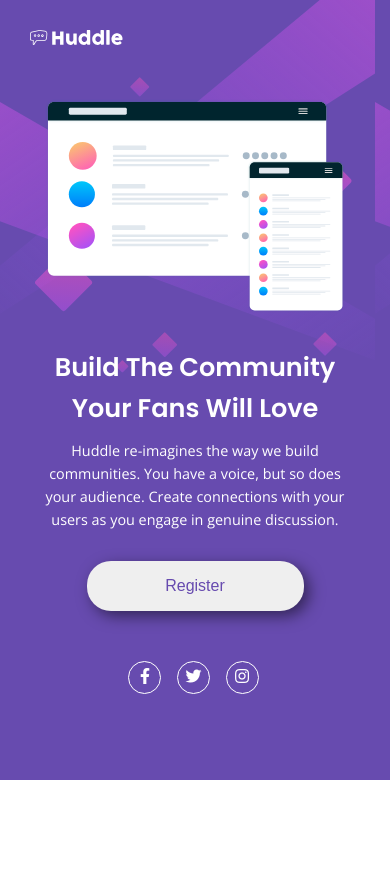
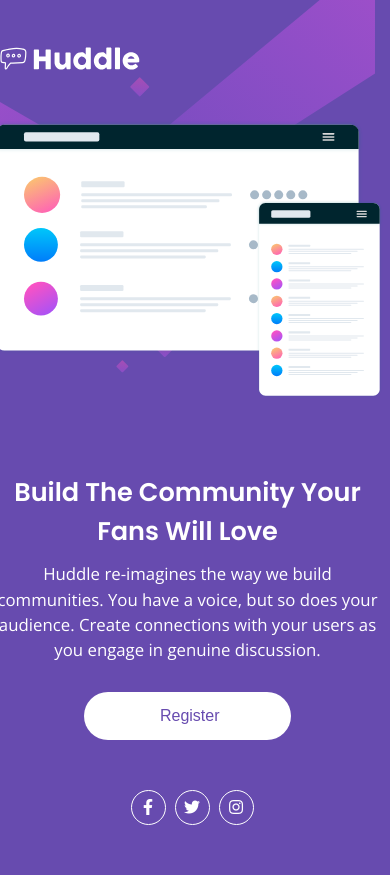
Before and after one commit to fcesar-xicco/quest-html-css-avancado, a plain HTML site: page index.html in a window 390 px wide. Before the commit the page ends 844 px from the top, so only its background shows below. Drawn offline with nearby package versions, Linux system fonts and the light colour scheme.

Commit message:
adicionado README e atualização deixando o código mais limpo no html e no css

```diff
--- a/index.html
+++ b/index.html
@@ -23,41 +23,38 @@
 </head>
 <body>
     <main class="container-principal">
-        <section class="header-logo">
-            <img src="src/images/logo.svg" alt="">
+        <section class="aba-logos">
+            <header class="img-logo">
+                <img src="src/images/logo.svg" alt="logo">
+            </header>
+            <picture class="img-capa">
+                <img src="src/images/illustration-mockups.svg" alt="">
+            </picture>
         </section>
-        <section class="informativos">
-            <div class="imagem-capa">
-                <img src="src/images/illustration-mockups.svg" alt="Capa de ilustração">
-            </div>
-            <div class="info-cadastrar">
-                <h1>Build The Community Your Fans Will Love</h1>
-
-                <p>
+        <section class="aba-informativo">
+            <aside class="informativo">
+                <h1 class="titulo">Build The Community Your Fans Will Love</h1>
+                <p class="descricao">
                     Huddle re-imagines the way we build communities. You have a voice, but so does your audience.
                     Create connections with your users as you engage in genuine discussion.
                 </p>
-
-                <div class="button">
-                    <input type="submit" value="Register">
-                     <div class="footer">
-                </div>
-            </div>
-
-        </section>
-        <footer class="footer">
+                <input class="botao" type="text" value=" Register">
+            </aside>
+            <aside class="aba-social">
                 <div class="social">
-                <a href="">
+                    <a href="#">
                         <i class="fab fa-facebook-f"></i>
                     </a>
-                <a href="">
+                    <a href="#">
                         <i class="fab fa-twitter"></i>
                     </a>
-                <a href="">
+                    <a href="#">
                         <i class="fab fa-instagram"></i>
                     </a>
                 </div>
-        </footer>
+            </aside>
+        </section>
     </main>
+
 </body>
 </html>
--- a/src/css/responsivel.css
+++ b/src/css/responsivel.css
@@ -1,57 +1,52 @@
-@media (max-width: 805px) {
+@media (max-width: 776px) {
+    body{
+        color: var(--cor-fonts);
+        background: var(--color-predominante) url(../images/bg-mobile.svg) no-repeat;
+        height: 100vh;
+        padding: 20px 0;
 
-  .container-principal{
-    background: var(--color-background) url(../images/bg-mobile.svg) repeat-x;
-    margin: auto;
-    height: 780px;
-    display: flex;
-    flex-direction: column;
-    padding: 20px;
+    }
+    .img-logo img{
+        padding: 20px 0;
+        width: 150px;
+        margin-bottom: 20px;
+    }
+    .container-principal{
+        margin: 0px;
+        width: 375px;
+        height: 100vh;
+        flex-direction: column;
+        align-items: center;
 
-  }
-  .header-logo img{
-    width: 100px;
-    margin: 5px;
+    }
+    .aba-logos{
+        width: 100vw;
+        height: 100vh;
+        margin: 0;
+    }
+    .aba-informativo {
+        margin: 0;
+        width: 100vw;
+        height: 100vh;
+        text-align: center;
+        flex-direction: column;
+    }
+    .titulo{
+        margin-top: 10px;
+        font-size: 1.6rem;
+    }
+    .descricao{
+        margin-top: 10px;
+        font-size: 1.05rem;
+        line-height: 1.5;
+    }
+    .social{
+        margin: 50px 0px;
+        display: flex;
+        justify-content: center;
+    }
 
-  }
-  .informativos{
-    margin: 0px auto;
-    display: flex;
-    flex-direction: column;
-    text-align: center;
-    padding: 20px;
 
-  }
-  .informativos .info-cadastrar{
-    margin: 0px;
 
-  }
-  .informativos .imagem-capa img{
-      width: 300px;
-      margin: 20px 0;
-  }
-  .informativos .info-cadastrar h1{
-    font-size: 1.6rem;
-    margin: 10px 0;
-  }
-  .informativos .info-cadastrar p{
-  font-size: 0.9rem;
-  margin: 0;
-  }
-  .informativos .info-cadastrar input{
-    margin: 30px;
-    }
-  .footer{
-    margin: 0;
-    text-align: center;
-  }
-  .info-cadastrar input{
-    width:70%;
-  }
-  .social a i{
-  font-size: 1.0rem;
-  width:33px;
-  height:33px;
-  border:solid 0.1rem var(--cor-fonts);
-  }
+
 }
--- a/src/css/style.css
+++ b/src/css/style.css
@@ -1,73 +1,75 @@
+body{
+    color: var(--cor-fonts);
+    background: var(--color-predominante) url(../images/bg-desktop.svg) no-repeat;
+    height: 100vh;
+    padding: 60px 0;
+}
 .container-principal{
-    margin: auto;
-    font-size: 62.5%;
-    font-family: 'Open Sans', sans-serif;
-    max-width: 1440px;
-    height: 100vh;
-    background: var(--color-background) url(../images/bg-desktop.svg) no-repeat;
-    background-size:85%;
-    line-height: 1.6;
+    display: flex;
+    width: 100vw;
+    gap:60px;
+}
+/*--LOGO/ILLUSTRATION--*/
+.aba-logos{
+    margin-left: 65px;
+}
+.img-logo img{
+    width: 200px;
+    margin-bottom: 60px;
+}
+.img-capa img{
+    width: 100%;
+}
+
+/*--ABA-INFORMATIVO--*/
+.aba-informativo {
+    width: 460px;
+    text-align: left;
+    display: flex;
+    flex-direction: column;
 
 }
-.header-logo img{
-    width: 220px;
-    margin: 40px 50px 0 ;
+.titulo{
+    margin-top: 150px;
+    font-family: 'Poppins', sans-serif;
+    font-size: 2.2rem;
 }
-.attribution { font-size: 11px; text-align: center; }
-.attribution a { color: hsl(228, 45%, 44%); }
-/*---INFORMATIVOS---*/
-.informativos{
-    display: flex;
-    margin: 60px 60px 0;
+.descricao{
+    font-family: 'Open Sans', sans-serif;
+    font-weight: 400;
+    margin-top: 50px;
 }
-.informativos .imagem-capa img{
-    width: 655px;
-}
-.info-cadastrar{
-    color: var(--cor-fonts);
-    margin: 30px 0 0 50px;
-}
-.info-cadastrar h1{
-    font-family: 'Poppins', sans-serif;
-    font-size: 2.6rem;
-}
-.info-cadastrar p{
-    font-size: 1.2rem;
-    margin: 20px 0;
- }
- .info-cadastrar input{
-    width:40%;
-    height:50px;
+input{
+    margin-top: 30px;
+    font-size: 1.0rem;
+    color: var(--color-predominante);
+    text-align: center;
+    padding: 15px 0px;
+    border-radius: 50px;
     border: none;
-    border-radius:1.5rem;
-    box-shadow:5px 5px 15px rgba(0, 0, 0, 0.5) ;
-    font-size: 1rem;
-    font-weight: 400;
-    color:var(--color-background);
     transition: 0.3s;
 }
-.info-cadastrar input:hover{
-   background-color:var(--soft-destacar);
-   color:var(--cor-fonts);
+input:hover{
+    color:var(--cor-fonts) ;
+    background-color: var(--soft-destacar);
 }
-
-/*---SOCIAL---*/
-.footer{
-    text-align: right;
-    margin: 0 150px 0;
+/*--SOCIAL--*/
+.social{
+    display: flex   ;
+    margin-left: 300px;
+    margin-top: 150px;
 }
-.social a i{
+.social i{
     width:35px;
     height:35px;
     text-align: center;
     color:var(--cor-fonts);
-    font-size: 1.4rem;
+    font-size: 1.0rem;
     border:solid 0.1rem var(--cor-fonts);
     border-radius: 50px;
-    padding:0.4rem 0;
-    margin-right: 0.5rem;
+    padding:0.5rem 0;
     transition: 0.3s;
-    margin-left: 5px;
+    margin-left: 9px;
 }
 .social i:hover{
     color:var(--soft-destacar);
--- a/src/css/variables.css
+++ b/src/css/variables.css
@@ -1,5 +1,5 @@
 :root{
-    --color-background: hsl(257, 40%, 49%);
-    --soft-destacar: hsl(300, 69%, 71%);
+    --color-predominante: hsl(257, 40%, 49%);
+    --soft-destacar: hsl(300, 84%, 67%);
     --cor-fonts:#ffffff;
 }
```
Also changed, not shown: 1 other file. Lines whose indentation alone changed are shown as unchanged.
